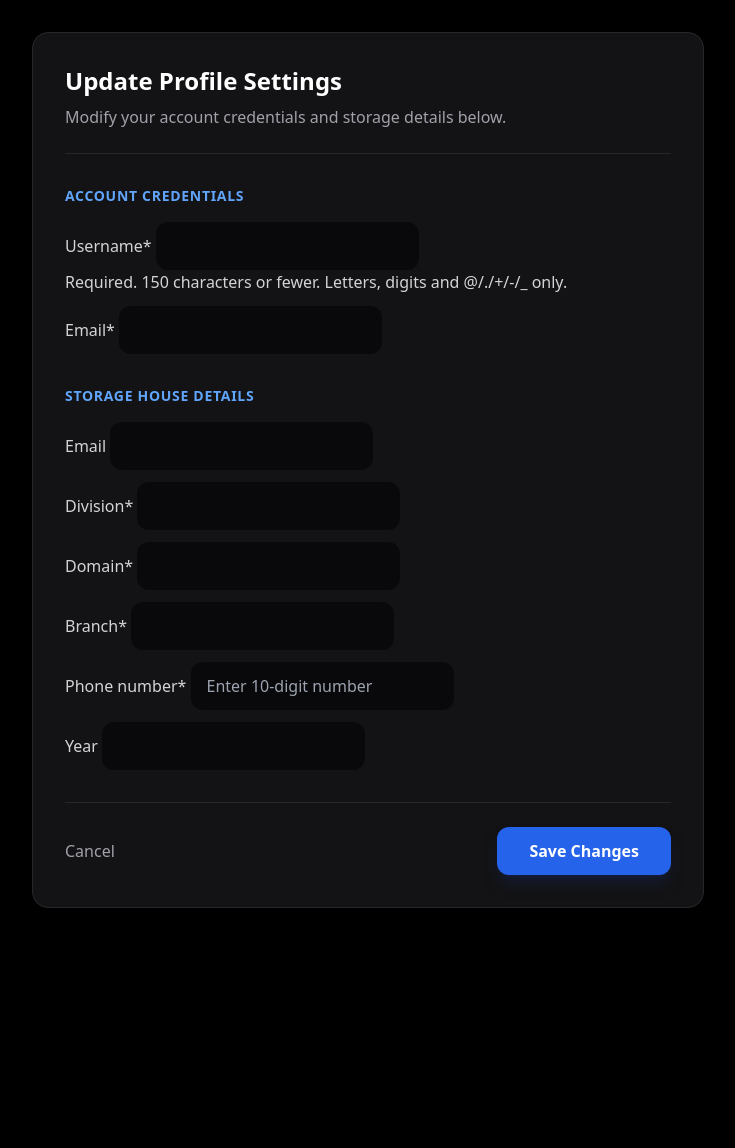
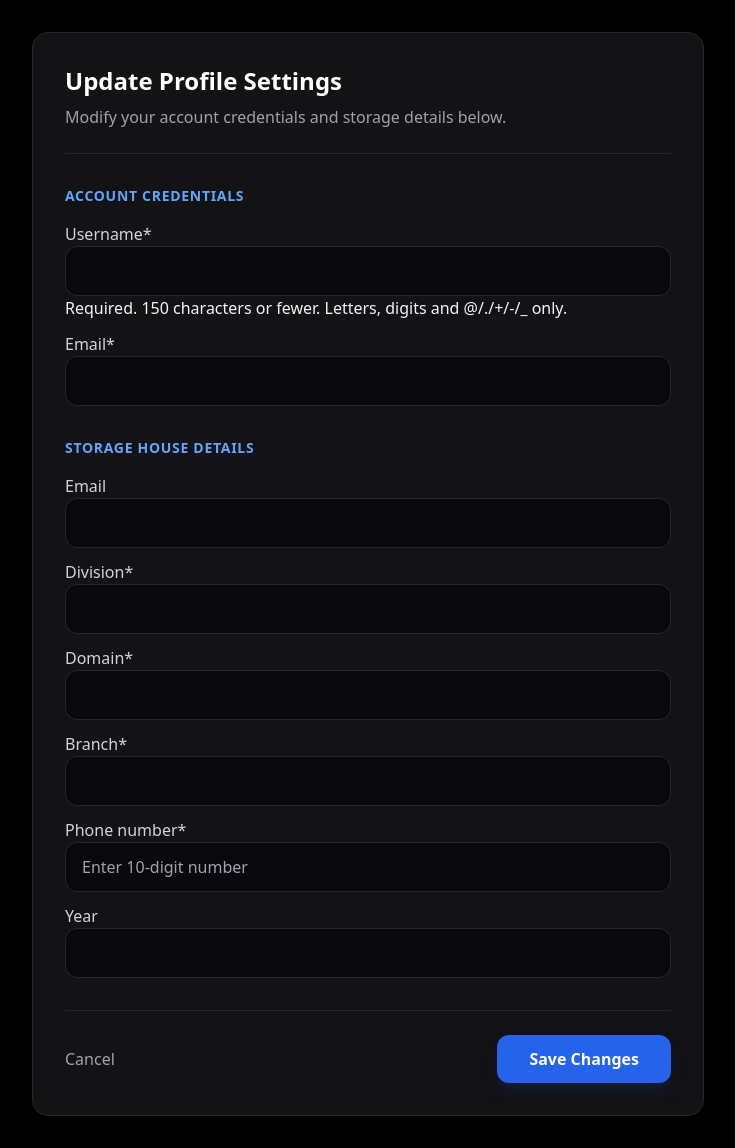
Before and after one commit to prab-hector/PJT_3, a Django app: template users/templates/users/edit_profile.html in a window 1280 px wide. Shown: the whole page, without its empty margins (272-1007 px from the left). Before the commit the page ends 908 px from the top, so only its background shows below. Run offline with Django 5.2, Linux system fonts and the light colour scheme; the template is opened without the code that fills it: values that come from a table or form of the project are taken from there, others are empty; parts of the project's set-up code (start-up, migrations or seed data) failed here and were passed over; some libraries are stand-ins or nearby versions.

Commit message:
rfid work, edit page is working too,

```diff
--- a/users/templates/users/edit_profile.html
+++ b/users/templates/users/edit_profile.html
@@ -7,6 +7,23 @@
     <meta name="viewport" content="width=device-width, initial-scale=1.0">
     <title>Edit Profile - NLLRFID</title>
     <script src="https://cdn.tailwindcss.com"></script>
+    <style>
+        /* Ensures crispy forms inputs match the theme perfectly */
+        .form-group input, .form-group select, .form-group textarea {
+            background-color: #09090b !important; /* zinc-950 */
+            border: 1px solid #27272a !important; /* zinc-800 */
+            color: white !important;
+            padding: 0.75rem 1rem !important;
+            border-radius: 0.75rem !important;
+            width: 100%;
+        }
+        .form-group input:focus {
+            outline: none;
+            border-color: #2563eb !important; /* blue-600 */
+            ring: 2px solid #2563eb;
+        }
+        label { color: #d4d4d8 !important; } /* zinc-300 */
+    </style>
 </head>
 <body class="bg-black text-gray-100 min-h-screen p-4 md:p-8">
 
@@ -21,14 +38,14 @@
 
             <div class="space-y-4">
                 <h5 class="text-blue-400 font-semibold uppercase tracking-wider text-sm">Account Credentials</h5>
-                <div class="text-zinc-300 [&>div>input]:bg-zinc-950 [&>div>input]:border-zinc-800 [&>div>input]:text-white [&>div>input]:rounded-xl [&>div>input]:px-4 [&>div>input]:py-3">
+                <div class="form-group">
                     {{ u_form|crispy }}
                 </div>
             </div>
 
             <div class="space-y-4">
                 <h5 class="text-blue-400 font-semibold uppercase tracking-wider text-sm mt-4">Storage House Details</h5>
-                <div class="text-zinc-300 [&>div>input]:bg-zinc-950 [&>div>input]:border-zinc-800 [&>div>input]:text-white [&>div>input]:rounded-xl [&>div>input]:px-4 [&>div>input]:py-3">
+                <div class="form-group">
                     {{ s_form|crispy }}
                 </div>
             </div>
```
